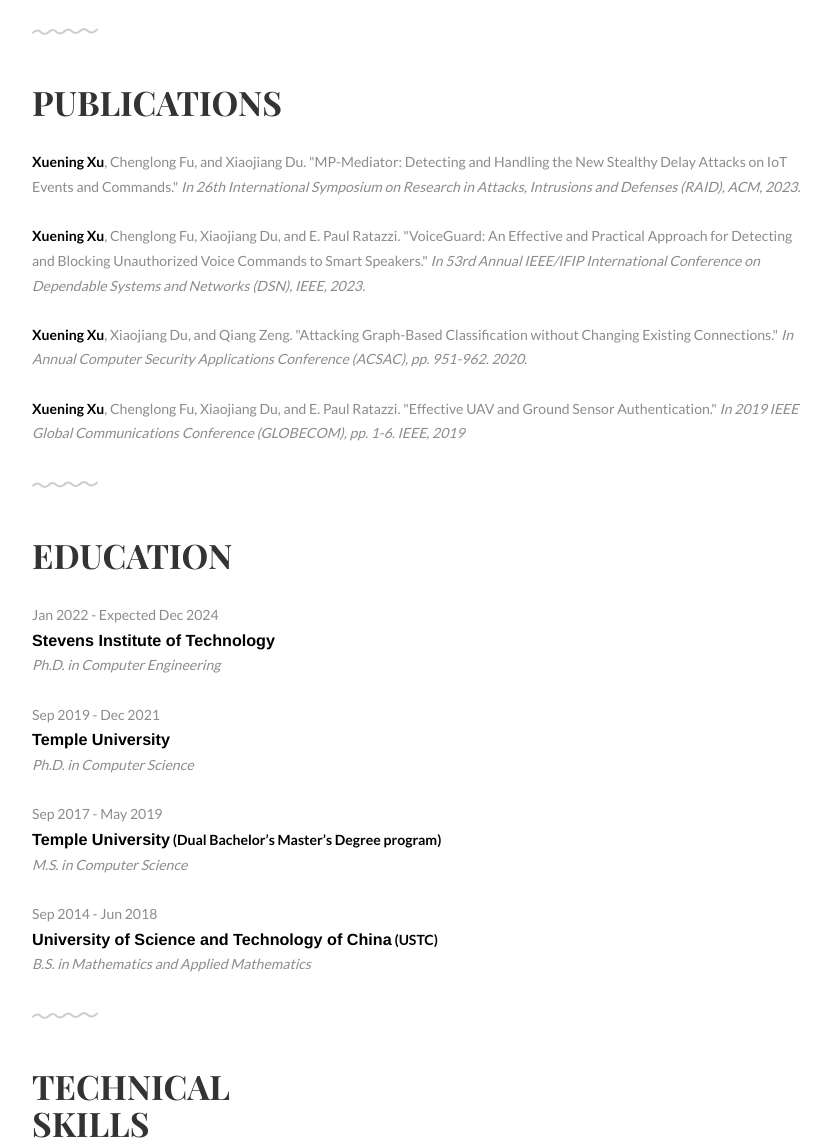
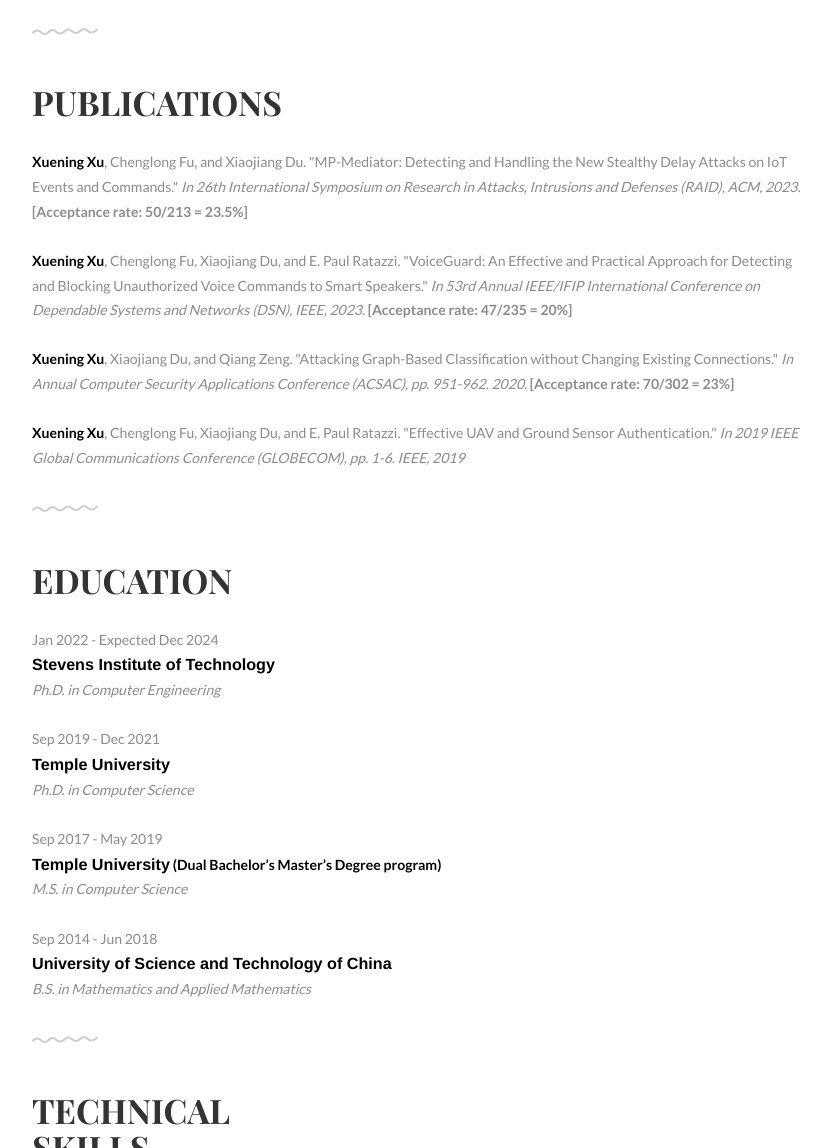
Before and after one commit to XueningXu/xueningxu-profile, a plain HTML site: page index.html in a window 1280 px wide. Shown: the part 1989-3137 px from the top of the page, without its empty margins (218-1049 px from the left). Drawn offline with Linux system fonts and the light colour scheme.

Commit message:
Update index.html

```diff
--- a/index.html
+++ b/index.html
@@ -129,13 +129,13 @@
 		<div class="container">
 			<h1 style="padding-top:80px;margin-top:-80px;">Publications</h1>
 			<ul class="award-list list-flat">
-				<li><strong style="color:black;">Xuening Xu</strong>, Chenglong Fu, and Xiaojiang Du. "MP-Mediator: Detecting and Handling the New Stealthy Delay Attacks on IoT Events and Commands." <i>In 26th International Symposium on Research in Attacks, Intrusions and Defenses (RAID), ACM, 2023.</i></li>
+				<li><strong style="color:black;">Xuening Xu</strong>, Chenglong Fu, and Xiaojiang Du. "MP-Mediator: Detecting and Handling the New Stealthy Delay Attacks on IoT Events and Commands." <i>In 26th International Symposium on Research in Attacks, Intrusions and Defenses (RAID), ACM, 2023.</i> <strong>[Acceptance rate: 50/213 = 23.5%]</strong></li>
 			</ul>
 			<ul class="award-list list-flat">
-				<li><strong style="color:black;">Xuening Xu</strong>, Chenglong Fu, Xiaojiang Du, and E. Paul Ratazzi. "VoiceGuard: An Effective and Practical Approach for Detecting and Blocking Unauthorized Voice Commands to Smart Speakers." <i>In 53rd Annual IEEE/IFIP International Conference on Dependable Systems and Networks (DSN), IEEE, 2023.</i></li>
+				<li><strong style="color:black;">Xuening Xu</strong>, Chenglong Fu, Xiaojiang Du, and E. Paul Ratazzi. "VoiceGuard: An Effective and Practical Approach for Detecting and Blocking Unauthorized Voice Commands to Smart Speakers." <i>In 53rd Annual IEEE/IFIP International Conference on Dependable Systems and Networks (DSN), IEEE, 2023.</i> <strong>[Acceptance rate: 47/235 = 20%]</strong></li>
 			</ul>
 			<ul class="award-list list-flat">
-				<li><strong style="color:black;">Xuening Xu</strong>, Xiaojiang Du, and Qiang Zeng. "Attacking Graph-Based Classification without Changing Existing Connections." <i>In Annual Computer Security Applications Conference (ACSAC), pp. 951-962. 2020.</i></li>
+				<li><strong style="color:black;">Xuening Xu</strong>, Xiaojiang Du, and Qiang Zeng. "Attacking Graph-Based Classification without Changing Existing Connections." <i>In Annual Computer Security Applications Conference (ACSAC), pp. 951-962. 2020.</i> <strong>[Acceptance rate: 70/302 = 23%]</strong></li>
 			</ul>
 			<ul class="award-list list-flat">
 				<li><strong style="color:black;">Xuening Xu</strong>, Chenglong Fu, Xiaojiang Du, and E. Paul Ratazzi. "Effective UAV and Ground Sensor Authentication." <i>In 2019 IEEE Global Communications Conference (GLOBECOM), pp. 1-6. IEEE, 2019</i></li>
@@ -166,7 +166,7 @@
 			</ul>
 			<ul class="work-list" style="list-style-type:none">
 				<li>Sep 2014 - Jun 2018</li>
-				<li><h7>University of Science and Technology of China</h7> <strong style="color: black;">(USTC)</strong></li>
+				<li><h7>University of Science and Technology of China</h7></li>
                 <li><i>B.S. in Mathematics and Applied Mathematics</i></li>
 			</ul>
 
```
